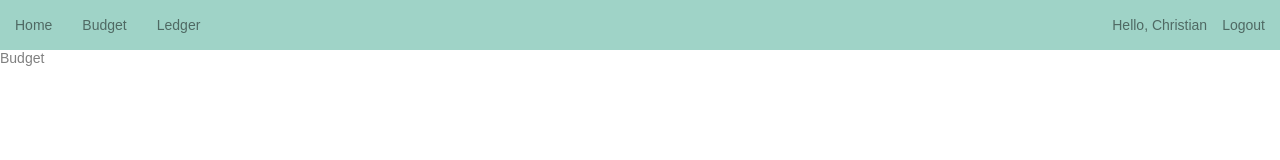
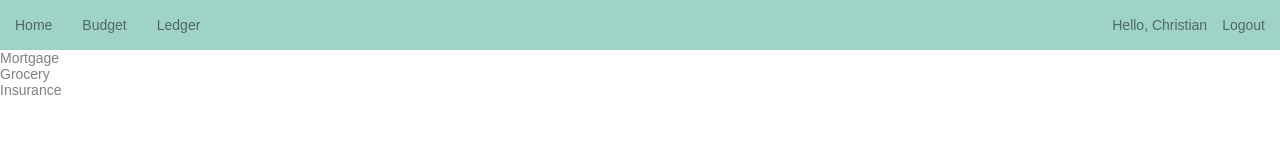
Before and after one commit to chrisgo2286/budget-app-frontend, a React (Create React App) app: page /budget in a window 1280 px wide. Shown: the top 160 px of the page. Built offline with nearby package versions, Linux system fonts and the light colour scheme.

Commit message:
Created BudgetItem

```diff
--- a/src/components/budget/budget.jsx
+++ b/src/components/budget/budget.jsx
@@ -1,7 +1,23 @@
+import { useState, useEffect } from 'react';
+import BudgetItem from './budgetItem';
+import { budgetData } from '../../misc/apiCalls';
+import './budget.css';
+
 export default function Budget () {
+    const [ budget, setBudget ] = useState([]);
+
+    useEffect(() => {
+        const budget = budgetData;
+        setBudget(budget);
+    }, [])
+
     return (
-        <main>
-            Budget
+        <main className='budget'>
+            {budget.map((budgetItem) => (
+                <BudgetItem
+                    key={ budgetItem.id }
+                    budgetItem={ budgetItem } />
+            ))}
         </main>
     )
 }
--- /dev/null
+++ b/src/components/budget/budgetItem.jsx
@@ -0,0 +1,15 @@
+export default function BudgetItem ({ budgetItem }) {
+    const { category, budget_amount, actual_amount, percent } = budgetItem
+    return (
+        <div className="budget-item">
+            <div className="budget-item-header">{ category }</div>
+            <div className='outer-bar'>
+                <div
+                    className='inner-bar'
+                    style={{ width: percent }}>
+                </div>
+            </div>
+        </div>
+
+    )
+}
--- a/src/components/ledger/ledger.css
+++ b/src/components/ledger/ledger.css
@@ -16,6 +16,12 @@
 
 .ledger-header {
     background-color: var(--firstColor);
+}
+
+.ledger-item:hover {
+    background-color: var(--firstColor);
+    opacity: 40%;
+    cursor: pointer;
 }
 
 .new-ledger-item {
--- a/src/components/ledger/ledger.jsx
+++ b/src/components/ledger/ledger.jsx
@@ -16,7 +16,7 @@ export default function Ledger () {
         setLedger(ledger);
         const categories = categoryData;
         setCategories(categories);
-    })
+    }, [])
 
     return (
         <main className='ledger'>
--- a/src/misc/apiCalls.js
+++ b/src/misc/apiCalls.js
@@ -31,3 +31,27 @@ export const ledgerData = [
 
 export const categoryData = [ 'Category', 'Salary', 'Mortgage', 'Grocery',
     'Insurance' ]
+
+export const budgetData = [
+    {
+        id: 1,
+        category: 'Mortgage',
+        budget_amount: 1500.00,
+        actual_amount: 1500.00,
+        percent: '100%'
+    },
+    {
+        id: 2,
+        category: 'Grocery',
+        budget_amount: 400.00,
+        actual_amount: 80.00,
+        percent: '20%'
+    },
+    {
+        id: 3,
+        category: 'Insurance',
+        budget_amount: 150.00,
+        actual_amount: 100.00,
+        percent: '67%'
+    }
+]
```
Also changed, not shown: src/components/budget/budget.css (added).
